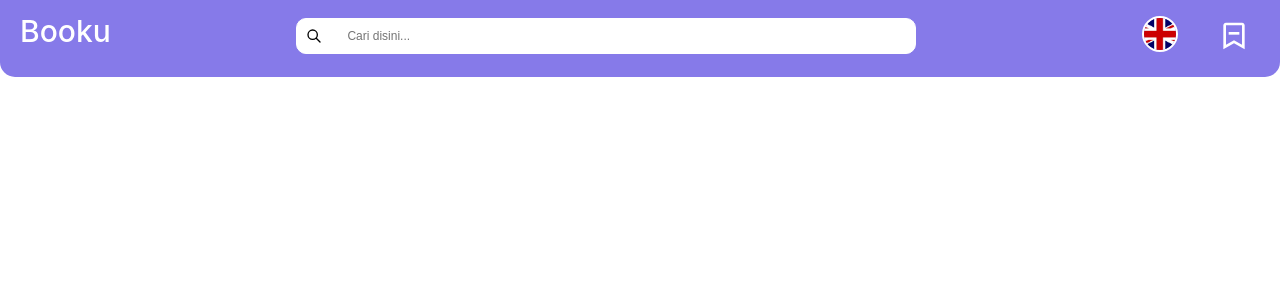
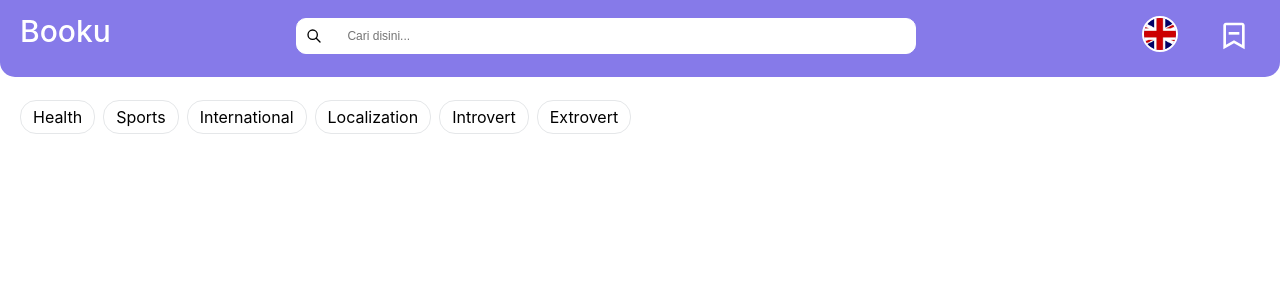
Before and after one commit to ismalzikri/Book-App, a React (Create React App) app: page / in a window 1280 px wide. Shown: the top 300 px of the page. Built offline with nearby package versions, Linux system fonts and the light colour scheme.

Commit message:
feat(Chips): adding feature Chips component
Create component Chips List, and chipsCard

```diff
--- /dev/null
+++ b/src/components/Chips/ChipsCard/ChipsCard.tsx
@@ -0,0 +1,26 @@
+import { Item } from "./ChipsCardStyled"
+
+export const ChipsCard = () => {
+  return (
+    <>
+      <Item>
+        <span>Health</span>
+      </Item>
+      <Item>
+        <span>Sports</span>
+      </Item>
+      <Item>
+        <span>International</span>
+      </Item>
+      <Item>
+        <span>Localization</span>
+      </Item>
+      <Item>
+        <span>Introvert</span>
+      </Item>
+      <Item>
+        <span>Extrovert</span>
+      </Item>
+    </>
+  )
+}
--- /dev/null
+++ b/src/components/Chips/ChipsCard/ChipsCardStyled.ts
@@ -0,0 +1,10 @@
+import styled from "styled-components";
+
+export const Item = styled.div `
+ display: flex;
+ align-items: center;
+ margin-right: 8px;
+ border-radius: 16px;
+ border: solid 1px #e5e7e9;
+ padding: 6px 12px;
+`
--- /dev/null
+++ b/src/components/Chips/ChipsList.tsx
@@ -0,0 +1,11 @@
+
+import { ChipsCard } from './ChipsCard/ChipsCard'
+import { WrapList } from './ChipsListStyled'
+
+export const ChipsList = () => {
+  return (
+    <WrapList>
+      <ChipsCard/>
+    </WrapList>
+  )
+}
--- /dev/null
+++ b/src/components/Chips/ChipsListStyled.ts
@@ -0,0 +1,7 @@
+import styled from "styled-components";
+
+export const WrapList = styled.section`
+  display: flex;
+  padding: 100px 20px;
+  white-space: nowrap;
+`
--- a/src/components/index.ts
+++ b/src/components/index.ts
@@ -1,3 +1,4 @@
-export { Navbar } from '../components/Navbar/Navbar'
-export { Search } from '../components/Search/Search'
+export { Navbar } from './Navbar/Navbar'
+export { Search } from './Search/Search'
+export { ChipsList } from './Chips/ChipsList'
 export { SplashScreen } from './SplashScreen/SplashScreen'
--- a/src/pages/Home/Home.tsx
+++ b/src/pages/Home/Home.tsx
@@ -1,10 +1,11 @@
 import { Navbar } from "../../components"
+import { ChipsList } from "../../components/"
 
 export const Home = () => {
   return (
     <>
-      <Navbar/>
-      <div>body</div>
+        <Navbar/>
+        <ChipsList />
     </>
   )
 }
```
